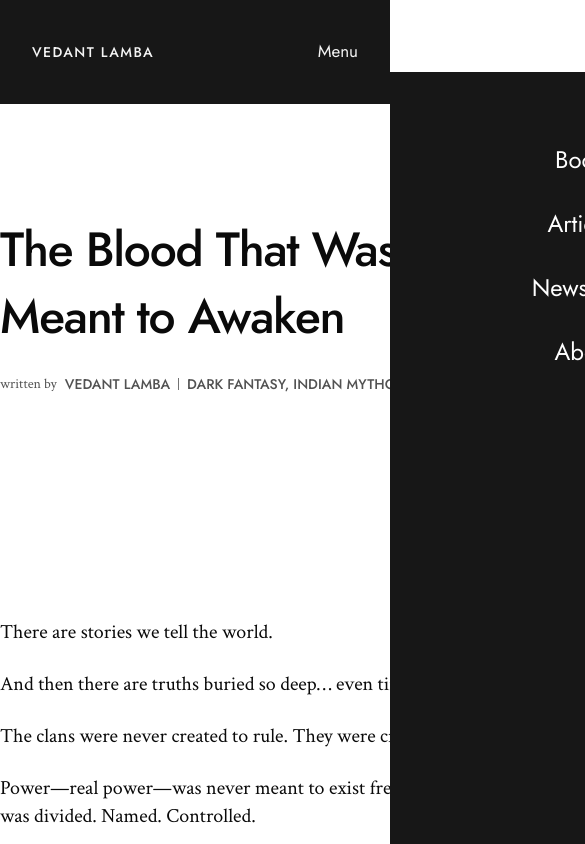
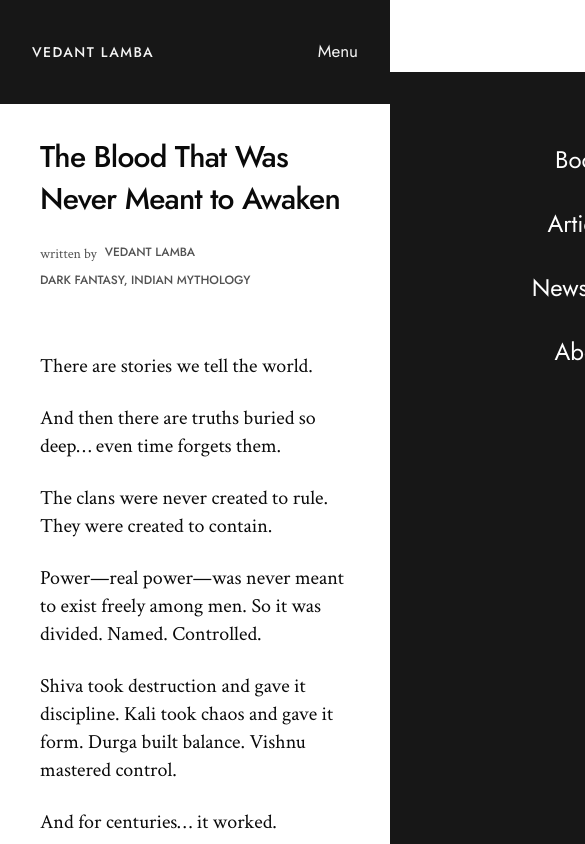
Before and after one commit to vedantlamba/author-portfolio-nextjs, a Next.js app: page /articles/art-of-self-mastery in a window 390 px wide. Shown: the top 844 px of the page, 585 px wide, since content can reach past the window. Built offline with nearby package versions, Linux system fonts and the light colour scheme; some icons are missing.

Commit message:
feat: polish article page UI and improve footnotes accordion

```diff
--- a/app/articles/[slug]/page.tsx
+++ b/app/articles/[slug]/page.tsx
@@ -35,22 +35,22 @@ async function Page({ params }: Props) {
 
   return (
     <div className="flex flex-col">
-      <div className="max-w-6xl mx-auto flex w-full">
-        <div className="flex-3 border-r flex flex-col gap-28">
-          <div className="flex flex-col gap-6 py-28">
-            <h2 className="text-5xl leading-[1.4] font-medium tracking-tight w-xl">
+      <div className="max-w-6xl mx-auto flex flex-col min-[1100px]:flex-row w-full">
+        <div className="flex-3 min-[1100px]:border-r flex flex-col min-[1100px]:gap-28 gap-8">
+          <div className="flex flex-col gap-6 py-8 lg:py-24 px-10 min-[1100px]:px-0">
+            <h2 className="text-3xl md:text-3xl lg:text-5xl leading-[1.4] font-medium tracking-tight min-[1100px]:w-xl">
               The Blood That Was Never Meant to Awaken
             </h2>
-            <div className="flex gap-2 text-sm text-neutral-600">
-              <span className={`${crimson.className}`}>written by</span>
+            <div className="flex flex-wrap gap-2 text-xs min-[1100px]:text-sm text-neutral-600 ">
+              <span className={`${crimson.className} text-sm`}>written by</span>
               <span className="font-medium uppercase">Vedant Lamba</span>
-              <span className="block w-[1px] my-1 bg-muted-foreground"></span>
+              <span className="hidden md:block w-[1px] my-1 bg-muted-foreground"></span>
               <span className="uppercase font-medium">
                 Dark Fantasy, Indian Mythology
               </span>
             </div>
           </div>
-          <div className={`space-y-6 text-xl ${crimson.className} w-xl`}>
+          <div className={`space-y-6 text-xl ${crimson.className} min-[1100px]:w-xl px-10 min-[1100px]:px-0`}>
             <p>There are stories we tell the world.</p>
 
             <p>
@@ -134,7 +134,7 @@ async function Page({ params }: Props) {
             <Footnotes />
           </div>
         </div>
-        <div className="flex-1 flex flex-col justify-between py-20">
+        <div className="flex-1 flex flex-col justify-between pt-0 lg:pt-20 pb-8 lg:pb-24">
           <div className="p-10 flex flex-col gap-5">
             <span className="uppercase tracking-wide text-sm font-medium text-neutral-500">
               About the Author
--- a/components/Articles/components/footnotes.tsx
+++ b/components/Articles/components/footnotes.tsx
@@ -1,16 +1,17 @@
 "use client";
 import { ArrowDown01Icon } from "@hugeicons/core-free-icons";
 import { HugeiconsIcon } from "@hugeicons/react";
-import { useState } from "react";
+import { useRef, useState } from "react";
 
 export const Footnotes = () => {
   const [open, setOpen] = useState(false);
+  const contentRef = useRef<HTMLDivElement | null>(null);
 
   return (
-    <div className="flex flex-col items-start gap-6 pb-8 lg:pb-28">
+    <div className="flex flex-col items-start gap-6 lg:pb-28">
       <button
         onClick={() => setOpen((prev) => !prev)}
-        className="cursor-pointer text-sm font-medium uppercase tracking-wider flex gap-1 items-center"
+        className="cursor-pointer text-sm font-medium uppercase tracking-wider flex gap-1 items-center px-10 min-[1100px]:px-0"
       >
         Footnotes
         <span
@@ -18,17 +19,23 @@ export const Footnotes = () => {
             open ? "rotate-0" : "-rotate-90"
           }`}
         >
-          <HugeiconsIcon icon={ArrowDown01Icon} size={20}  />
+          <HugeiconsIcon icon={ArrowDown01Icon} size={20} />
         </span>
       </button>
 
       <div
+        style={{
+          maxHeight: open
+            ? `${contentRef.current?.scrollHeight}px`
+            : "0px",
+        }}
         className={`overflow-hidden transition-all duration-400 ${
-          open ? "max-h-[700px] opacity-100" : "max-h-0 opacity-0"
+          open ? "opacity-100 ease-in-out" : "opacity-0 ease-in-out"
         }`}
       >
         <div
-          className={` text-[16px] italic w-2xl p-5 flex flex-col gap-8 leading-[1.7]`}
+          ref={contentRef}
+          className={` text-[16px] italic min-[1100px]:w-2xl p-10 min-[1100px]:p-0 flex flex-col gap-8 leading-[1.7]`}
         >
           <p>
             1. This article shares a shortened version of Mikkinen's speech. I
```
